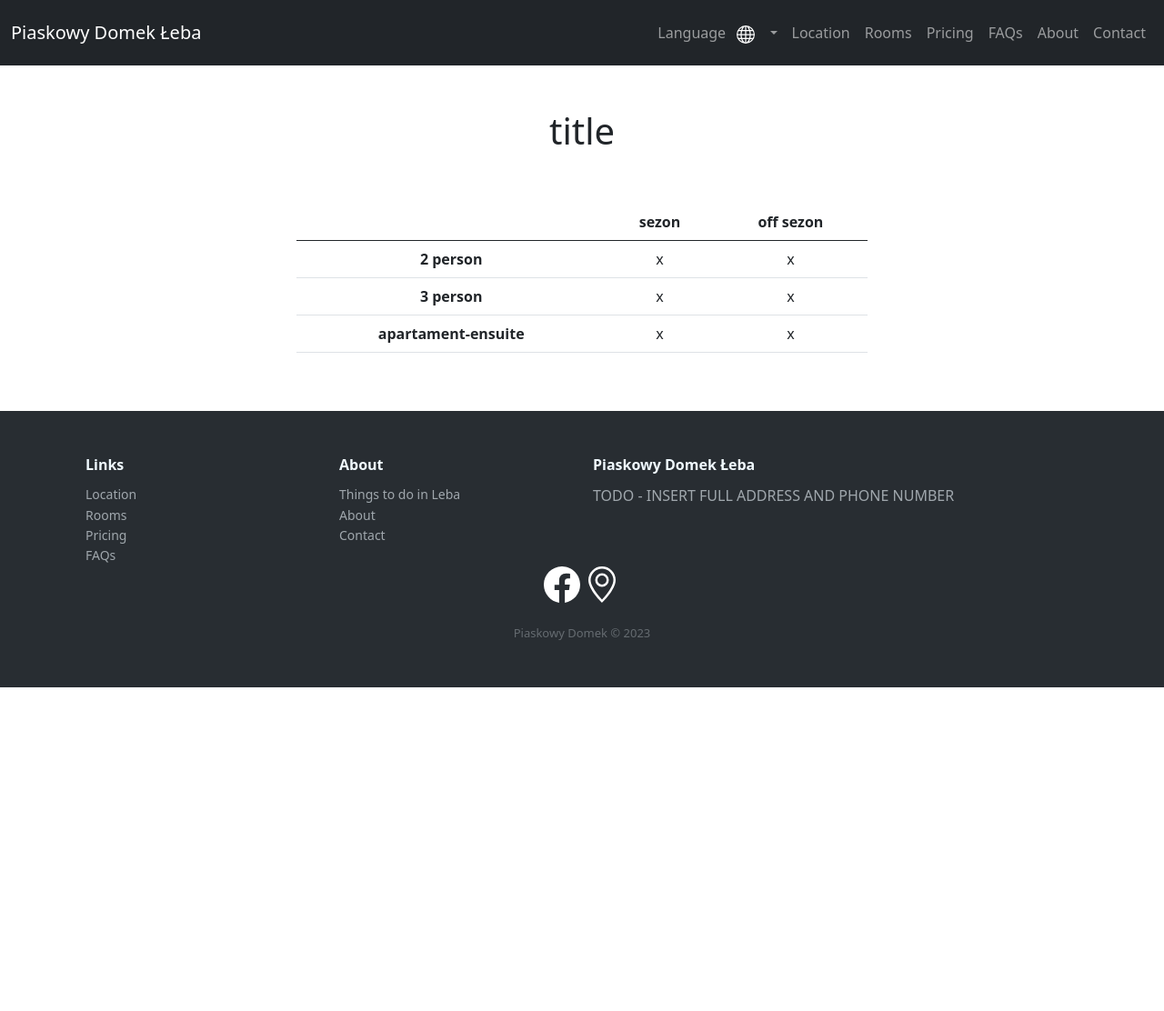
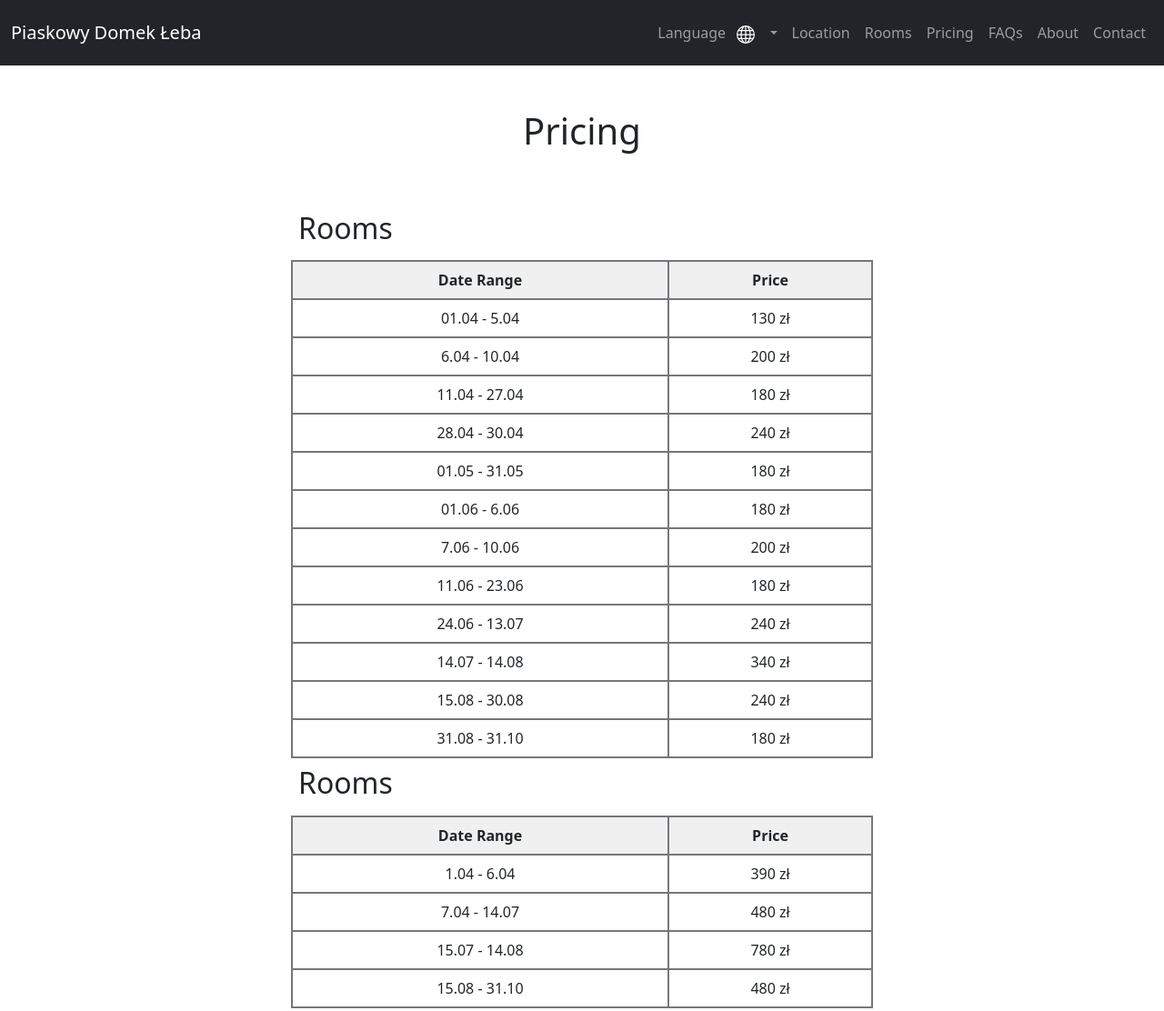
Before and after one commit to Antoni051/piaskowy-domek, a website built with webpack: page pricing.html in a window 1280 px wide. Shown: the top 1112 px of the page at 91% size. Before the commit the page ends 800 px from the top, so only its background shows below. Built offline with nearby package versions, Linux system fonts and the light colour scheme.

Commit message:
updated pricing 2023

```diff
--- a/pricing.html
+++ b/pricing.html
@@ -11,6 +11,7 @@
     <script src="dist/bundle.js"></script>
     <link rel="stylesheet" href="../styles/footer.css">
     <script src="components/footer.js"></script>
+    <link rel="stylesheet" href="../styles/tables.css">
 </head>
 
 <body>
@@ -23,39 +24,88 @@
 
         <div class="row">
             <div class="text-center pb-5 pt-5">
-                <h1 data-localize="header.pricing" >title</h1>
+                <h1 data-localize="header.pricing">Pricing</h1>
             </div>
         </div>
-
-        <div class="row pb-5">
-            <div class="col-12 col-md-6 mx-auto  text-center">
-                <table class="table">
-                    <thead>
+        <div class="row pb-5 w-50 mx-auto">
+            <h2 class="p-2" data-localize="pricing.roomsLabel" >Rooms</h2>
+            <table>
                 <tr>
-                            <th scope="col"></th>
-                            <th scope="col" data-localize="rooms.season">sezon</th>
-                            <th scope="col" data-localize="rooms.offseason">off sezon</th>
-                        </tr>
-                    </thead>
-                    <tbody>
-                        <tr>
-                            <th scope="row" data-localize="rooms.2person">2 person</th>
-                            <td data-localize="rooms.season2p">x</td>
-                            <td data-localize="rooms.offseason2p">x</td>
+                    <th data-localize="pricing.dateRangeLabel" class="text-center">Date Range</th>
+                    <th data-localize="pricing.costLabel" class="text-center" >Price</th>
                 </tr>
                 <tr>
-                            <th scope="row" data-localize="rooms.3person">3 person</th>
-                            <td data-localize="rooms.season3p">x</td>
-                            <td data-localize="rooms.offseason3p">x</td>
+                    <td>01.04 - 5.04</td>
+                    <td>130 zł</td>
                 </tr>
                 <tr>
-                            <th scope="row" data-localize="rooms.apartment">apartament-ensuite</th>
-                            <td data-localize="rooms.seasonapt">x</td>
-                            <td data-localize="rooms.offseasonapt">x</td>
+                    <td>6.04 - 10.04</td>
+                    <td>200 zł</td>
                 </tr>
-                    </tbody>
+                <tr>
+                    <td>11.04 - 27.04</td>
+                    <td>180 zł</td>
+                </tr>
+                <tr>
+                    <td>28.04 - 30.04</td>
+                    <td>240 zł</td>
+                </tr>
+                <tr>
+                    <td>01.05 - 31.05</td>
+                    <td>180 zł</td>
+                </tr>
+                <tr>
+                    <td>01.06 - 6.06</td>
+                    <td>180 zł</td>
+                </tr>
+                <tr>
+                    <td>7.06 - 10.06</td>
+                    <td>200 zł</td>
+                </tr>
+                <tr>
+                    <td>11.06 - 23.06</td>
+                    <td>180 zł</td>
+                </tr>
+                <tr>
+                    <td>24.06 - 13.07</td>
+                    <td>240 zł</td>
+                </tr>
+                <tr>
+                    <td>14.07 - 14.08</td>
+                    <td>340 zł</td>
+                </tr>
+                <tr>
+                    <td>15.08 - 30.08</td>
+                    <td>240 zł</td>
+                </tr>
+                <tr>
+                    <td>31.08 - 31.10</td>
+                    <td>180 zł</td>
+                </tr>
             </table>
-            </div>
+            <h2 class="pt-6 p-2" data-localize="pricing.apartmentLabel" >Rooms</h2>
+            <table>
+                <tr>
+                    <th data-localize="pricing.dateRangeLabel" class="text-center">Date Range</th>
+                    <th data-localize="pricing.costLabel" class="text-center" >Price</th>
+                </tr>
+                <tr>
+                    <td>1.04 - 6.04</td>
+                    <td>390 zł</td>
+                </tr>
+                <tr>
+                    <td>7.04 - 14.07</td>
+                    <td>480 zł</td>
+                </tr>
+                <tr>
+                    <td>15.07 - 14.08</td>
+                    <td>780 zł</td>
+                </tr>
+                <tr>
+                    <td>15.08 - 31.10</td>
+                    <td>480 zł</td>
+                </tr>
+            </table>
         </div>
     </div>
     <div class="row">
--- /dev/null
+++ b/styles/tables.css
@@ -0,0 +1,16 @@
+table {
+			border:2px solid #77767b;
+			border-collapse:collapse;
+			padding:8px;
+		}
+		table th {
+			border:2px solid #77767b;
+			padding:8px;
+			background: #f0f0f0;
+		}
+		table td {
+			border:2px solid #77767b;
+			text-align:center;
+			padding:8px;
+			background: #ffffff;
+		}
```
Also changed, not shown: langs/lang-en.json (+15 -8 lines), langs/lang-pl.json (+16 -10 lines), 1 other file. Lines whose indentation alone changed are shown as unchanged.
